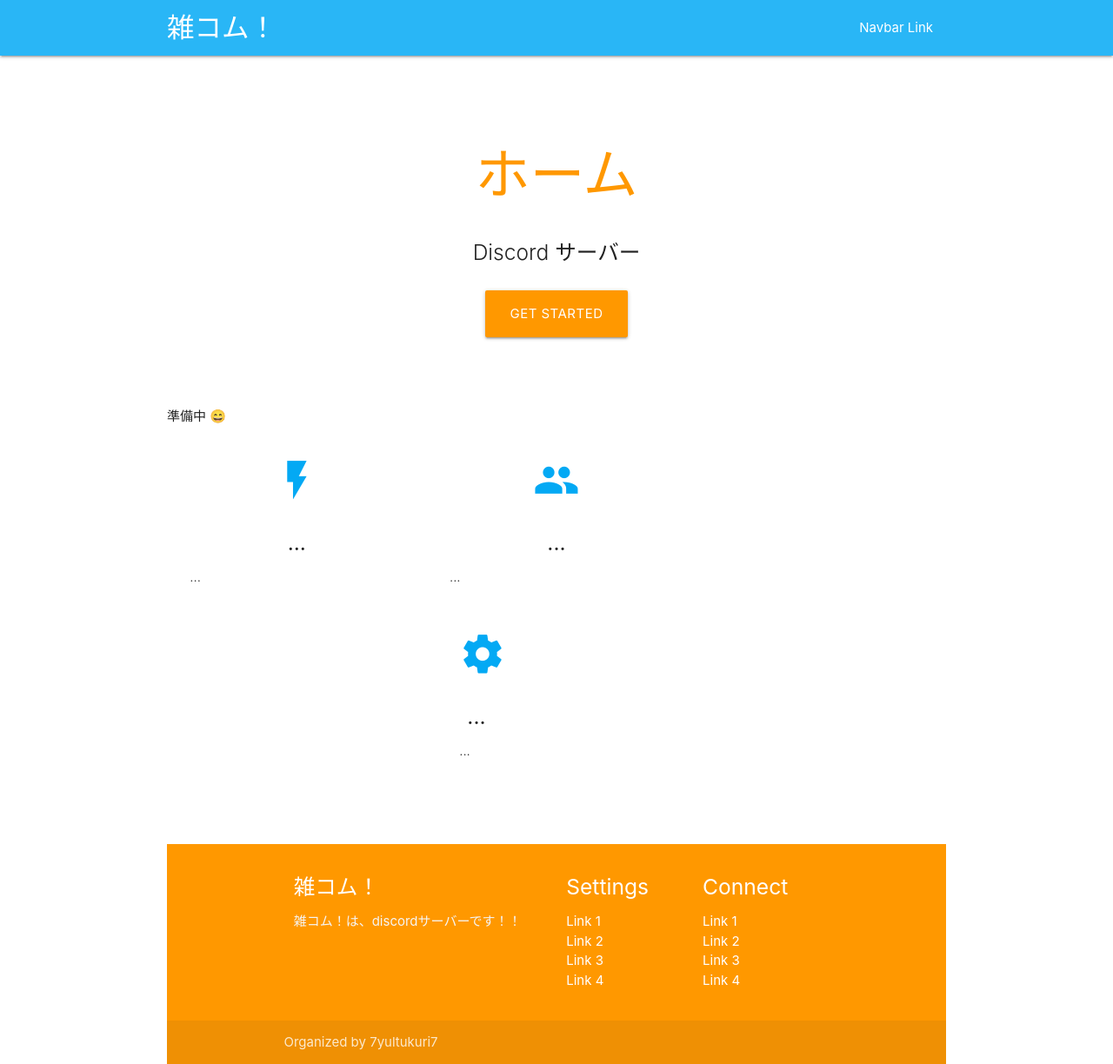
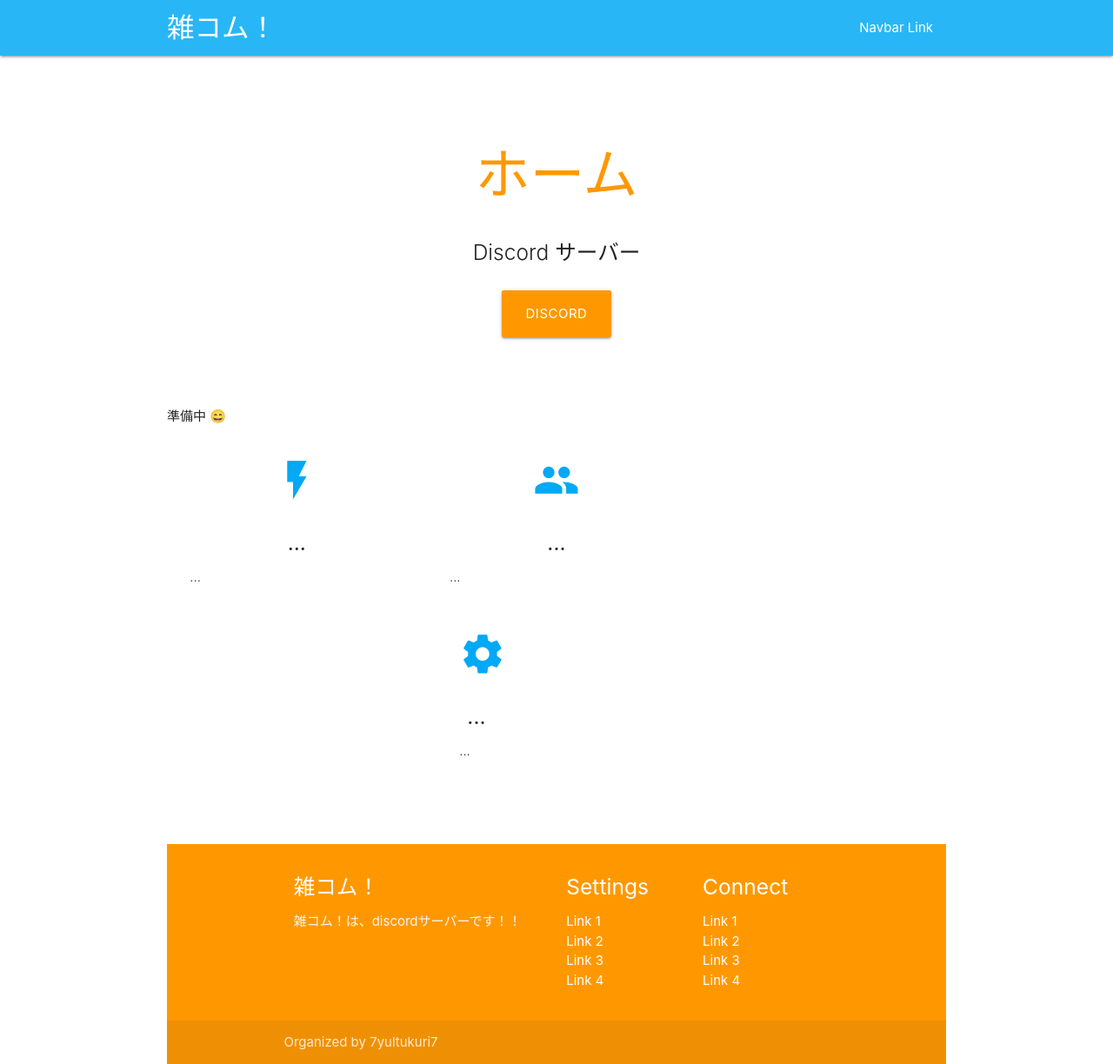
Before and after one commit to zatsukomu/zatsukomu-website-v1, a Jekyll site: the page built from docs/pages/index.html, in a window 1280 px wide. Shown: the whole page at 87% size. Built offline with Jekyll 4.4.1, drawn with Linux system fonts in a browser that asks for light colours; nearby versions of some CDN libraries; emoji names are drawn with the system emoji font.

Commit message:
Update default.html

```diff
--- a/docs/_layouts/default.html
+++ b/docs/_layouts/default.html
@@ -38,7 +38,7 @@
         <h5 class="header col s12 light">{{ page.description | default: site.description }}</h5>
       </div>
       <div class="row center">
-        <a href="https://discord.gg/SyhPXfQ" id="discord-button" class="btn-large waves-effect waves-light orange">Get Started</a>
+        <a href="https://discord.gg/SyhPXfQ" id="discord-button" class="btn-large waves-effect waves-light orange">Discord</a>
       </div>
       <br><br>
 
```
